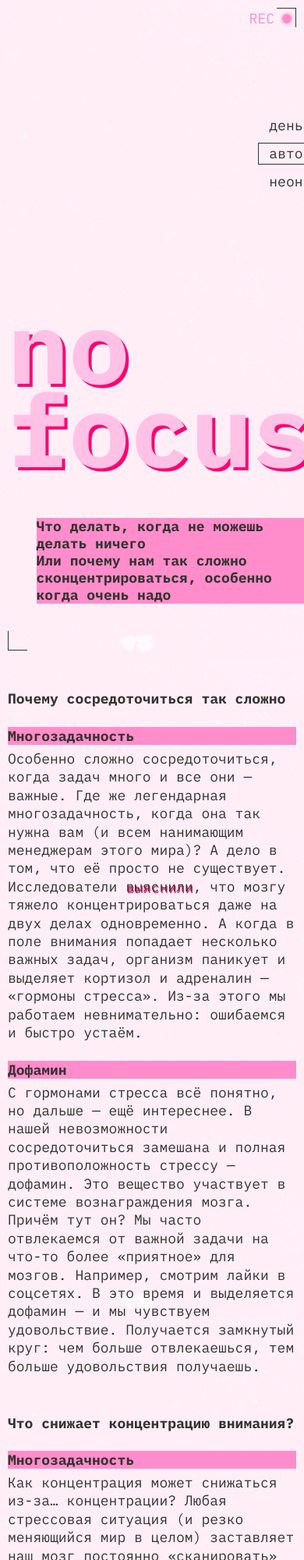
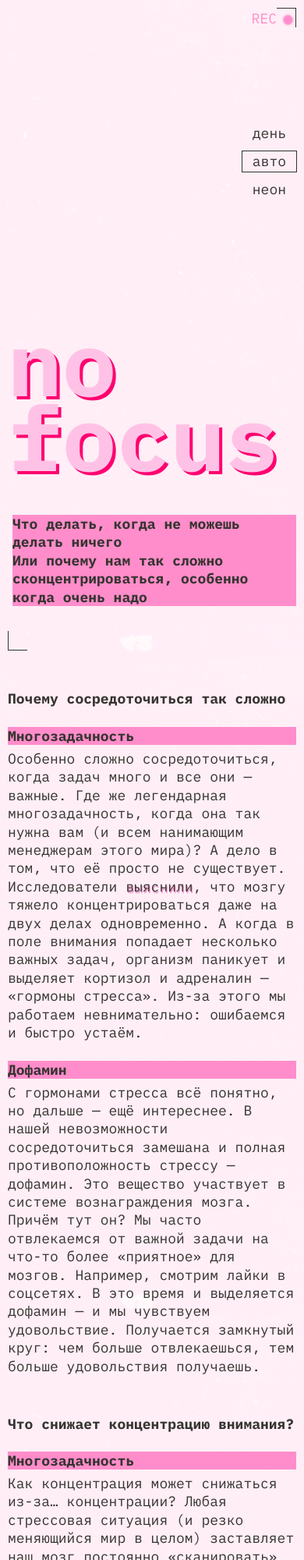
Before and after one commit to Islam700001/slozhno-sosredotochitsya, a plain HTML site: page index.html in a window 390 px wide. Shown: the top 2000 px of the page at 78% size. Drawn offline with Linux system fonts and the light colour scheme.

Commit message:
ispravil

```diff
--- a/index.html
+++ b/index.html
@@ -55,7 +55,7 @@
     </header>
 
     <main class="main">
-      <section class="main__section main__section--highlighted">
+      <section class="main__section main__section--focus">
         <h2 class="main__section-title">Почему сосредоточиться так сложно</h2>
         <div class="main__section-block">
           <h3 class="title-decor">Многозадачность</h3>
@@ -86,7 +86,7 @@
         </div>
       </section>
 
-      <section class="main__section main__section--three-columns">
+      <section class="main__section main__section--distractions">
         <h2 class="main__section-title">Что снижает концентрацию внимания?</h2>
         <div class="main__section-block">
           <h3 class="title-decor">Многозадачность</h3>
@@ -124,7 +124,7 @@
         </div>
       </section>
 
-      <section class="main__section main__section--two-columns">
+      <section class="main__section main__section--focus-tips">
         <h2 class="main__section-title">
           Как концентрироваться лучше, чем золотая рыбка (то есть дольше трёх
           секунд)
--- a/styles/light.css
+++ b/styles/light.css
@@ -19,12 +19,7 @@
 @media (prefers-color-scheme: light) {
   :root {
   --bg-image: url(../images/cover-image-light.png);
-  background-repeat: no-repeat;
-  background-size: cover;
-  background-attachment: fixed;
-  font-family: var(--main-font-family);
   color: #353430;
-  font-size: var(--main-font-size);
   --title-color: #FFC2E6;
   --accent-color: #FF8DCB;
   --text-color: #353430;
--- a/styles/style.css
+++ b/styles/style.css
@@ -43,7 +43,7 @@
   position: absolute;
   text-transform: uppercase;
   top: 20px;
-  right: 27px;
+  right: 28px;
   color: var(--accent-color);
 }
 
@@ -51,11 +51,11 @@
   content: "";
   display: inline-block;
   background-color: var(--accent-color);
-  box-shadow: 0 0 5px var(--accent-color);
+  box-shadow: 0 0 2px 2px var(--accent-color);
   margin-inline-start: 10px;
   border-radius: 50%;
-  width: 12px;
-  height: 12px;
+  width: 9px;
+  height: 9px;
 }
 
 .header__theme-menu-list {
@@ -98,8 +98,8 @@
   display: flex;
   color: var(--title-color);
   font-weight: 700;
-  font-size: clamp(7.5rem, 0.5625rem + 14.4531vw, 9.8125rem);
-  margin-inline-start: -20px;
+  font-size: var(--font-size-standart);
+  margin-left: -20px;
   line-height: 82.5%;
   text-shadow: 4px 4px 0px var(--title-shadow-color);
 }
@@ -113,10 +113,10 @@
 
 .header__subtitle {
   display: flex;
-  width: clamp(355px, 50%, 491px);
+  /*width: clamp(355px, 50%, 491px);*/
+  max-width: 491px;
   align-self: flex-end;
-  margin: auto 0;
-  line-height: 22px;
+  line-height: 23.4px;
 }
 
 .title-decor {
@@ -142,28 +142,28 @@
   gap: 20px;
 }
 
-.main__section--highlighted {
+.main__section--focus {
   grid-template-columns: 315px 1fr;
   row-gap: 20px;
 }
 
-.main__section--highlighted .main__section-title {
+.main__section--focus .main__section-title {
   grid-row: span 2;
 }
 
-.main__section--three-columns {
+.main__section--distractions {
   grid-template-columns: 1fr 1fr 1fr;
   grid-template-rows: auto auto;
   column-gap: 20px;
   row-gap: 20px;
 }
 
-.main__section--three-columns .main__section-title {
+.main__section--distractions .main__section-title {
   grid-column: span 3;
   width: 30%;
 }
 
-.main__section--two-columns {
+.main__section--focus-tips {
   grid-template-columns: 315px 1fr;
 }
 
@@ -202,7 +202,7 @@
 
 .text-link {
   text-decoration: none;
-  text-shadow: 1px 2px 0 var(--title-shadow-color);
+  text-shadow: 1px 2px 0 var(--accent-color);
 }
 
 .text-link:hover {
@@ -286,35 +286,39 @@
     flex-direction: column;
   }
 
-  .header__title {
-    font-size: clamp(7.25rem, 7.0115rem + 1.0178vw, 7.5rem);
+  .header__text {
+    padding: 173px 0;
+    display: flex;
+    flex-direction: column;
+    gap: 190px;
   }
 
-  .header__text {
-    padding: 170px 0;
-    display: flex;
-    flex-direction: column;
-    gap: 157px;
+  .header__subtitle {
+    justify-self: end;
+    max-width: 364px;
+    align-self: end;
+    margin-top: -25px;
   }
 
-  .main__section--highlighted {
+  .main__section--focus {
     grid-template-columns: 236px 1fr;
+    margin-top: -10px;
   }
 
-  .main__section--three-columns {
+  .main__section--distractions {
     grid-template-columns: 1fr;
     grid-column: span 1;
   }
 
-  .main__section--three-columns .main__section-title {
+  .main__section--distractions .main__section-title {
     grid-column: span 1;
   }
 
   .footer-title {
-    font-size: clamp(7.25rem, 7.0115rem + 1.0178vw, 7.5rem);
+    font-size: var(--main-font-size-title);
   }
 
-  .main__section--two-columns {
+  .main__section--focus-tips {
     grid-template-columns: 236px 1fr;
   }
 }
@@ -326,17 +330,20 @@
 
   .header__theme-menu {
     place-self: center end;
-    padding-top: 54px;
+    padding-top: 46px;
   }
 
   .header__title {
     margin-inline-start: 0;
-    font-size: clamp(7.25rem, 7.0115rem + 1.0178vw, 7.5rem);
+    font-size: var(--main-font-size-title);
   }
 
   .header__text {
-    padding: 60px 0;
-    gap: 60px;
+    gap: 77px;
+    padding-top: 60px;
+    padding-right: 0px;
+    padding-bottom: 57px;
+    padding-left: 0px;
   }
 
   .rec {
@@ -355,26 +362,26 @@
   }
 
   .main {
-    padding-block: 40px;
+    padding-block: 50px;
     padding-inline: 10px;
-    gap: 50px;
+    gap: 51px;
   }
 
-  .main__section--highlighted {
+  .main__section--focus {
     row-gap: 24px;
   }
 
-  .main__section--three-columns {
+  .main__section--distractions {
     width: 100%;
     row-gap: 24px;
   }
 
-  .main__section--highlighted,
-  .main__section--two-columns {
+  .main__section--focus,
+  .main__section--focus-tips {
     grid-template-columns: 1fr;
   }
 
-  .main__section--three-columns .main__section-title {
+  .main__section--distractions .main__section-title {
     width: 100%;
   }
 
--- a/styles/variables.css
+++ b/styles/variables.css
@@ -12,5 +12,5 @@
   --main-font-family: "IBM Plex Mono", monospace;
   --main-font-size: 18px;
   --main-font-size-title: clamp(7.25rem, 7.0115rem + 1.0178vw, 7.5rem);
-  --font-size-standart: clamp(7.5rem, 0.5625rem + 14.4531vw, 9.8125rem) ;
+  --font-size-standart: clamp(7.5rem, 0.5625rem + 14.4531vw, 9.8125rem);
 }
```
